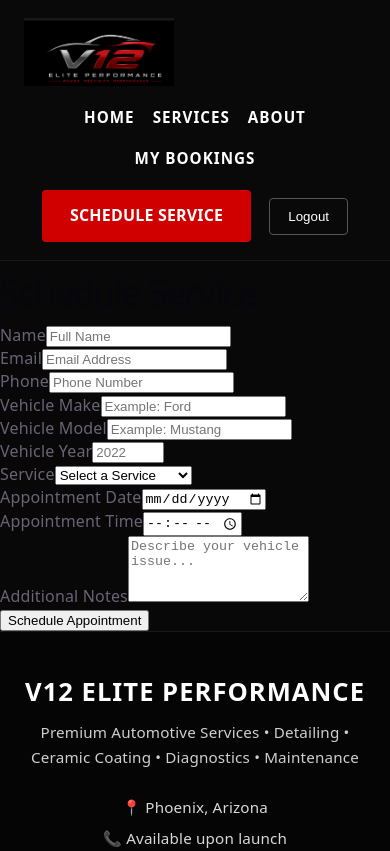
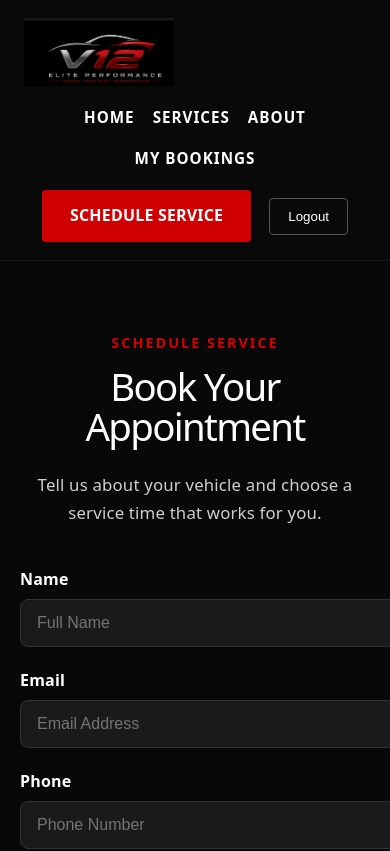
Before and after one commit to Carol-cg/v12elite-performance, a React (Vite) app in the folder client/: page /book in a window 390 px wide. Shown: the top 851 px of the page. Built offline with nearby package versions, Linux system fonts and the light colour scheme; no server answers; sample sign-in values are in the browser's storage.

Commit message:
Refactor Book Appointment page with responsive premium UI

```diff
--- /dev/null
+++ b/client/src/pages/BookAppointment/BookAppointment.css
@@ -0,0 +1,88 @@
+.booking-page {
+  min-height: 100vh;
+  background: #080808;
+  color: #ffffff;
+  padding: 70px 20px;
+}
+
+.booking-container {
+  max-width: 900px;
+  margin: 0 auto;
+}
+
+.booking-header {
+  text-align: center;
+  margin-bottom: 40px;
+}
+
+.booking-label {
+  display: inline-block;
+  margin-bottom: 12px;
+  color: #d40000;
+  font-size: 0.9rem;
+  font-weight: 700;
+  letter-spacing: 2px;
+  text-transform: uppercase;
+}
+
+.booking-header h1 {
+  margin: 0 0 24px;
+  font-size: clamp(2.4rem, 5vw, 4rem);
+  line-height: 1.05;
+  color: #ffffff;
+}
+
+.booking-header p {
+  max-width: 650px;
+  margin: 0 auto;
+  color: #cfcfcf;
+  font-size: 1.05rem;
+  line-height: 1.7;
+}
+
+.booking-form-group {
+  display: flex;
+  flex-direction: column;
+  margin-bottom: 22px;
+}
+
+.booking-form-group label {
+  margin-bottom: 8px;
+  font-weight: 600;
+}
+
+.booking-form-group input,
+.booking-form-group select,
+.booking-form-group textarea {
+  width: 100%;
+  padding: 14px 16px;
+  background: #1a1a1a;
+  border: 1px solid #333;
+  border-radius: 8px;
+  color: white;
+  font-size: 1rem;
+}
+
+.booking-form-group input:focus,
+.booking-form-group select:focus,
+.booking-form-group textarea:focus {
+  outline: none;
+  border-color: #d40000;
+}
+
+.booking-submit {
+  width: 100%;
+  padding: 16px;
+  background: #d40000;
+  color: white;
+  border: none;
+  border-radius: 8px;
+  font-size: 1rem;
+  font-weight: 700;
+  cursor: pointer;
+  transition: .3s;
+}
+
+.booking-submit:hover {
+  background: #ef0000;
+}
--- a/client/src/pages/BookAppointment/BookAppointment.jsx
+++ b/client/src/pages/BookAppointment/BookAppointment.jsx
@@ -1,5 +1,7 @@
 import { useState } from "react";
 import bookingService from "../../services/bookingService";
+import "./BookAppointment.css";
+
 
 function BookAppointment() {
   const [formData, setFormData] = useState({
@@ -63,11 +65,20 @@
   };
 
   return (
-    <div>
-      <h1>Schedule Service</h1>
+  <main className="booking-page">
+    <section className="booking-container">
+      <div className="booking-header">
+        <span className="booking-label">SCHEDULE SERVICE</span>
 
-      <form onSubmit={handleSubmit}>
-        <div>
+        <h1>Book Your Appointment</h1>
+
+        <p>
+          Tell us about your vehicle and choose a service time that works for you.
+        </p>
+      </div>
+
+      <form className="booking-form" onSubmit={handleSubmit}>
+        <div className="booking-form-group">
           <label htmlFor="name">Name</label>
 
           <input
@@ -81,7 +92,7 @@
           />
         </div>
 
-        <div>
+        <div className="booking-form-group">
           <label htmlFor="email">Email</label>
 
           <input
@@ -95,7 +106,7 @@
           />
         </div>
 
-        <div>
+        <div className="booking-form-group">
           <label htmlFor="phone">Phone</label>
 
           <input
@@ -109,7 +120,7 @@
           />
         </div>
 
-        <div>
+        <div className="booking-form-group">
           <label htmlFor="vehicleMake">Vehicle Make</label>
 
           <input
@@ -123,7 +134,7 @@
           />
         </div>
 
-        <div>
+        <div className="booking-form-group">
           <label htmlFor="vehicleModel">Vehicle Model</label>
 
           <input
@@ -137,7 +148,7 @@
           />
         </div>
 
-        <div>
+        <div className="booking-form-group">
           <label htmlFor="vehicleYear">Vehicle Year</label>
 
           <input
@@ -153,7 +164,7 @@
           />
         </div>
 
-        <div>
+        <div className="booking-form-group">
           <label htmlFor="service">Service</label>
 
           <select
@@ -166,20 +177,14 @@
             <option value="">Select a Service</option>
             <option value="Oil Change">Oil Change</option>
             <option value="Brake Service">Brake Service</option>
-            <option value="Engine Diagnostics">
-              Engine Diagnostics
-            </option>
+            <option value="Engine Diagnostics">Engine Diagnostics</option>
             <option value="AC Repair">AC Repair</option>
-            <option value="Performance Tune">
-              Performance Tune
-            </option>
+            <option value="Performance Tune">Performance Tune</option>
           </select>
         </div>
 
-        <div>
-          <label htmlFor="appointmentDate">
-            Appointment Date
-          </label>
+        <div className="booking-form-group">
+          <label htmlFor="appointmentDate">Appointment Date</label>
 
           <input
             id="appointmentDate"
@@ -191,10 +196,8 @@
           />
         </div>
 
-        <div>
-          <label htmlFor="appointmentTime">
-            Appointment Time
-          </label>
+        <div className="booking-form-group">
+          <label htmlFor="appointmentTime">Appointment Time</label>
 
           <input
             id="appointmentTime"
@@ -206,7 +209,7 @@
           />
         </div>
 
-        <div>
+        <div className="booking-form-group">
           <label htmlFor="notes">Additional Notes</label>
 
           <textarea
@@ -219,12 +222,13 @@
           />
         </div>
 
-        <button type="submit">
+        <button className="booking-submit" type="submit">
           Schedule Appointment
         </button>
       </form>
-    </div>
-  );
+    </section>
+  </main>
+);
 }
 
 export default BookAppointment;
```
